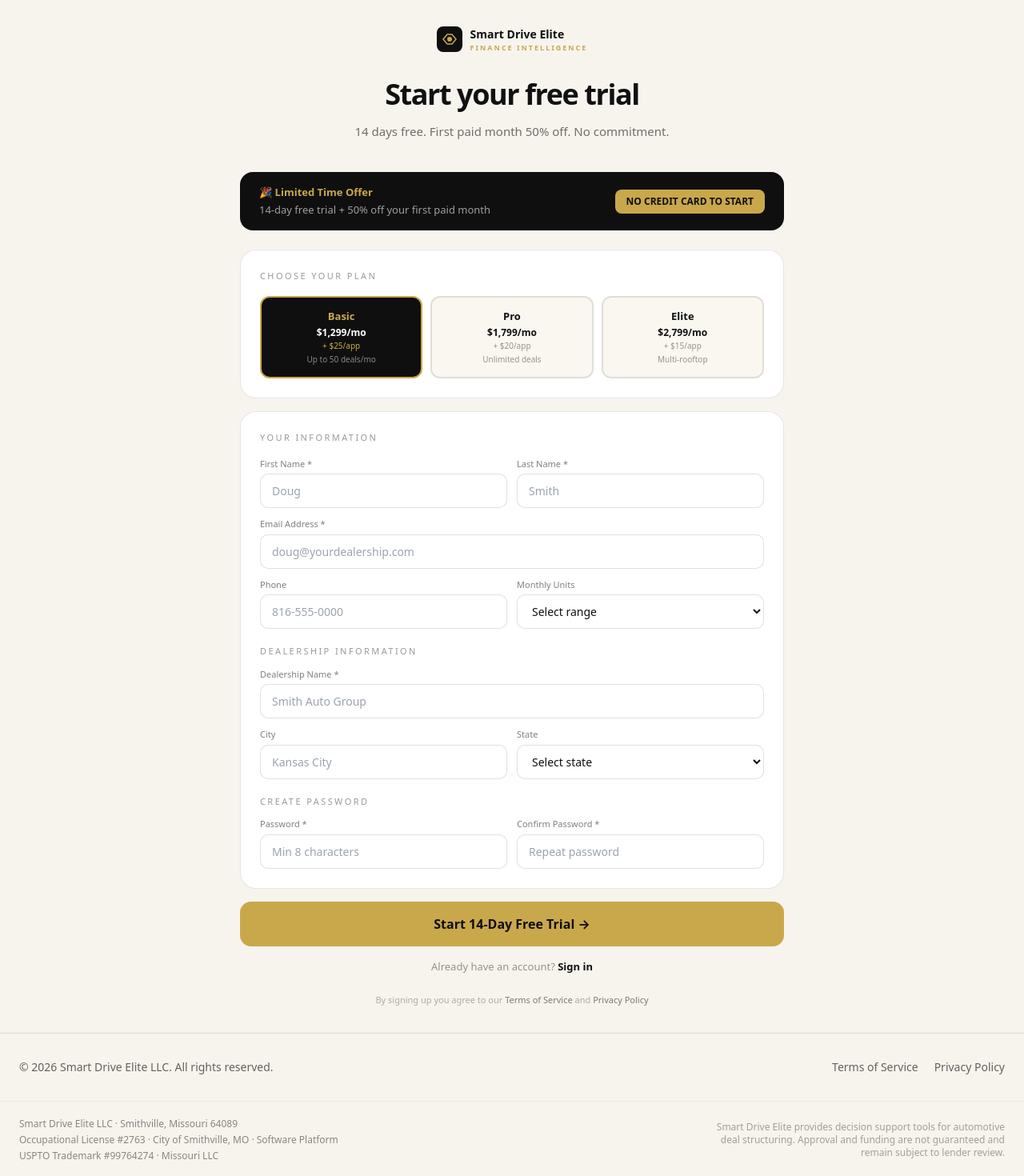
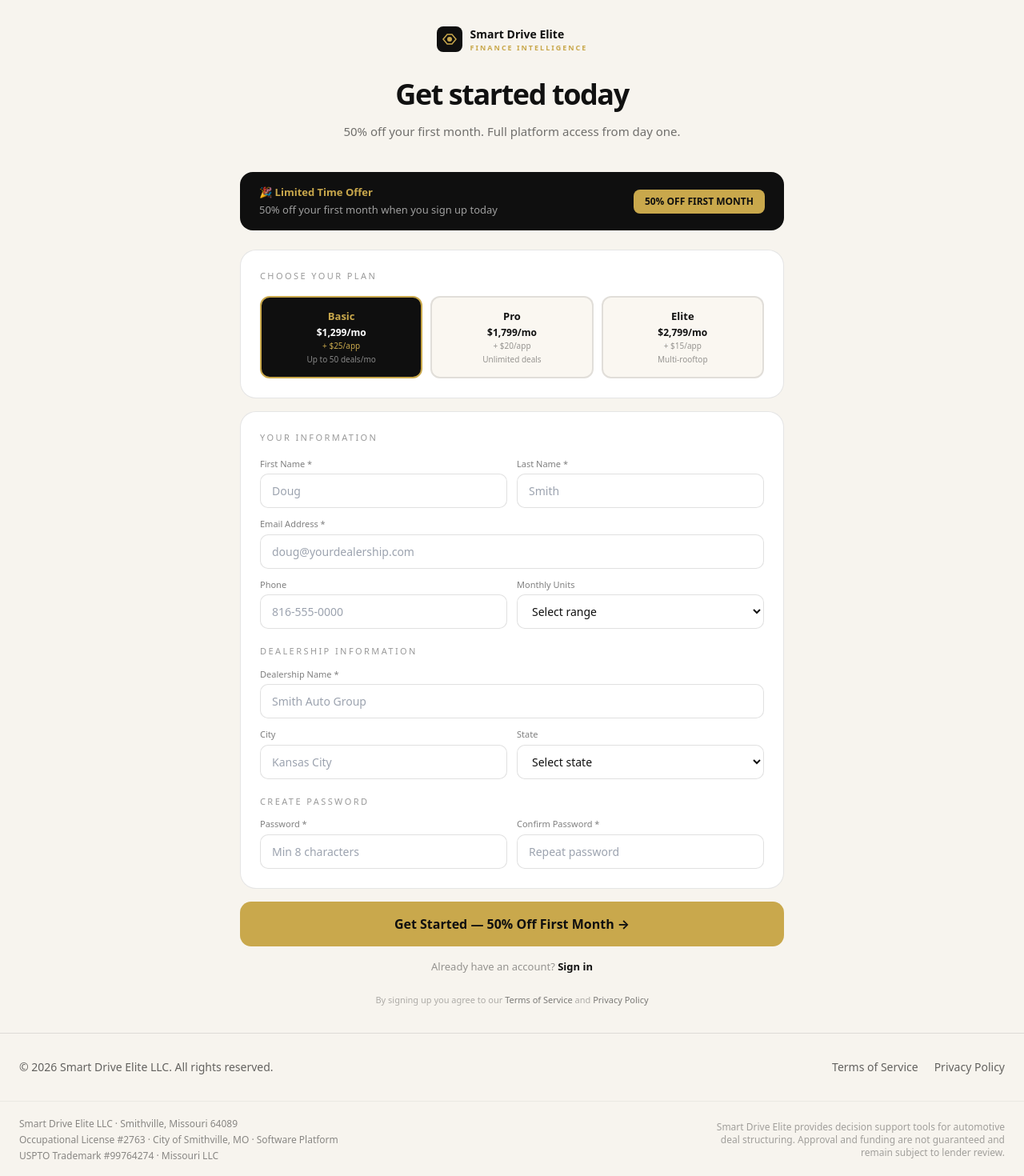
Before and after one commit to dliber13/smart-drive, a Next.js app: page /signup in a window 1280 px wide. Shown: the top 1470 px of the page at 80% size. Built offline with nearby package versions, Linux system fonts and the light colour scheme.

Commit message:
Fix signup messaging — 50% off first month

```diff
--- a/src/app/signup/page.tsx
+++ b/src/app/signup/page.tsx
@@ -69,17 +69,17 @@ export default function SignupPage() {
               </div>
             </div>
           </Link>
-          <h1 style={{ fontSize: 36, fontWeight: 700, letterSpacing: "-0.04em", margin: "0 0 8px" }}>Start your free trial</h1>
-          <p style={{ fontSize: 15, color: "rgba(0,0,0,0.55)", margin: 0 }}>14 days free. First paid month 50% off. No commitment.</p>
+          <h1 style={{ fontSize: 36, fontWeight: 700, letterSpacing: "-0.04em", margin: "0 0 8px" }}>Get started today</h1>
+          <p style={{ fontSize: 15, color: "rgba(0,0,0,0.55)", margin: 0 }}>50% off your first month. Full platform access from day one.</p>
         </div>
 
         {/* Trial Banner */}
         <div style={{ background: "#0f0f0f", borderRadius: 16, padding: "16px 24px", marginBottom: 24, display: "flex", alignItems: "center", justifyContent: "space-between", flexWrap: "wrap", gap: 12 }}>
           <div>
             <div style={{ fontSize: 13, fontWeight: 700, color: "#C9A84C", marginBottom: 2 }}>🎉 Limited Time Offer</div>
-            <div style={{ fontSize: 13, color: "rgba(255,255,255,0.6)" }}>14-day free trial + 50% off your first paid month</div>
+            <div style={{ fontSize: 13, color: "rgba(255,255,255,0.6)" }}>50% off your first month when you sign up today</div>
           </div>
-          <div style={{ background: "#C9A84C", color: "#0f0f0f", borderRadius: 8, padding: "6px 14px", fontSize: 12, fontWeight: 800 }}>NO CREDIT CARD TO START</div>
+          <div style={{ background: "#C9A84C", color: "#0f0f0f", borderRadius: 8, padding: "6px 14px", fontSize: 12, fontWeight: 800 }}>50% OFF FIRST MONTH</div>
         </div>
 
         {/* Plan Selector */}
@@ -179,7 +179,7 @@ export default function SignupPage() {
 
         <button onClick={handleSubmit} disabled={loading}
           style={{ width: "100%", background: "#C9A84C", border: "none", borderRadius: 14, padding: "16px", fontSize: 16, fontWeight: 700, cursor: loading ? "not-allowed" : "pointer", color: "#0f0f0f", opacity: loading ? 0.7 : 1, marginBottom: 16 }}>
-          {loading ? "Creating your account…" : "Start 14-Day Free Trial →"}
+          {loading ? "Creating your account…" : "Get Started — 50% Off First Month →"}
         </button>
 
         <div style={{ textAlign: "center", fontSize: 13, color: "rgba(0,0,0,0.4)", marginBottom: 24 }}>
```
